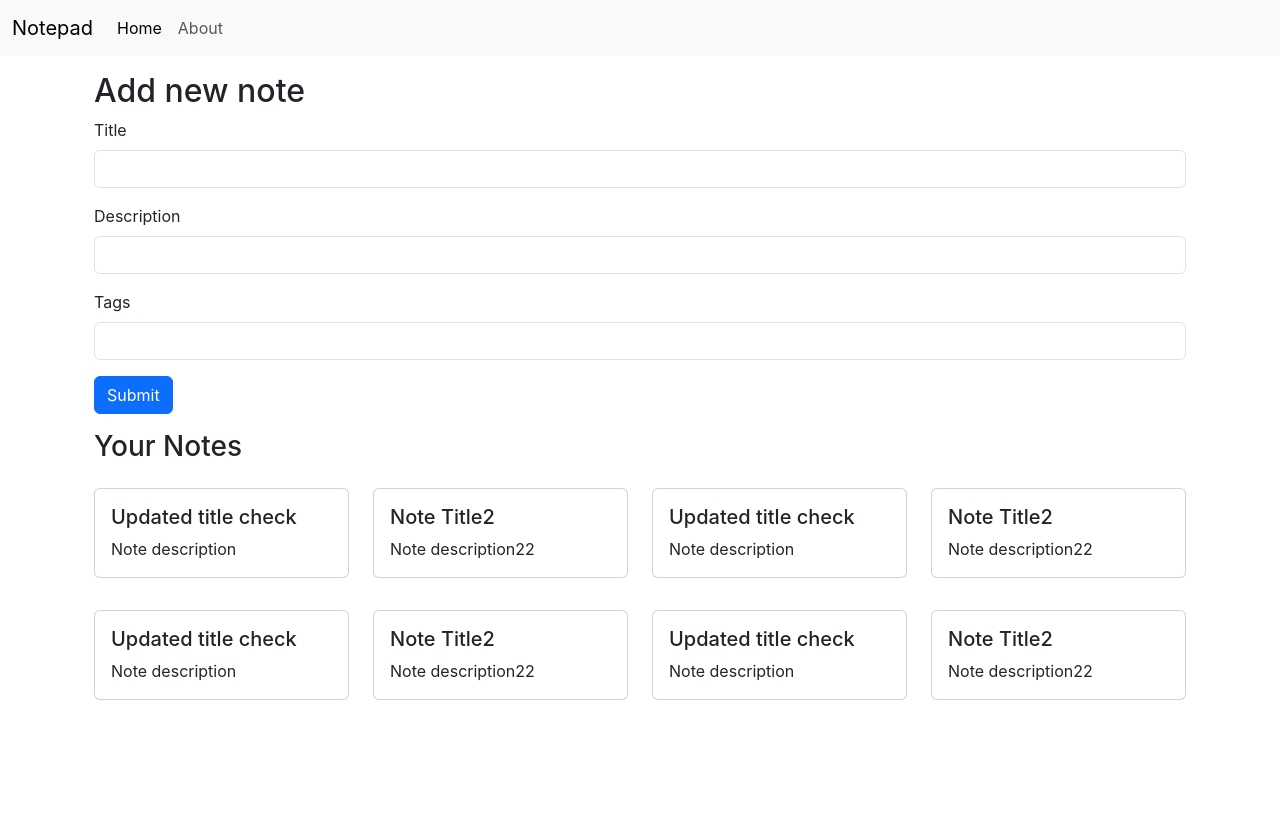
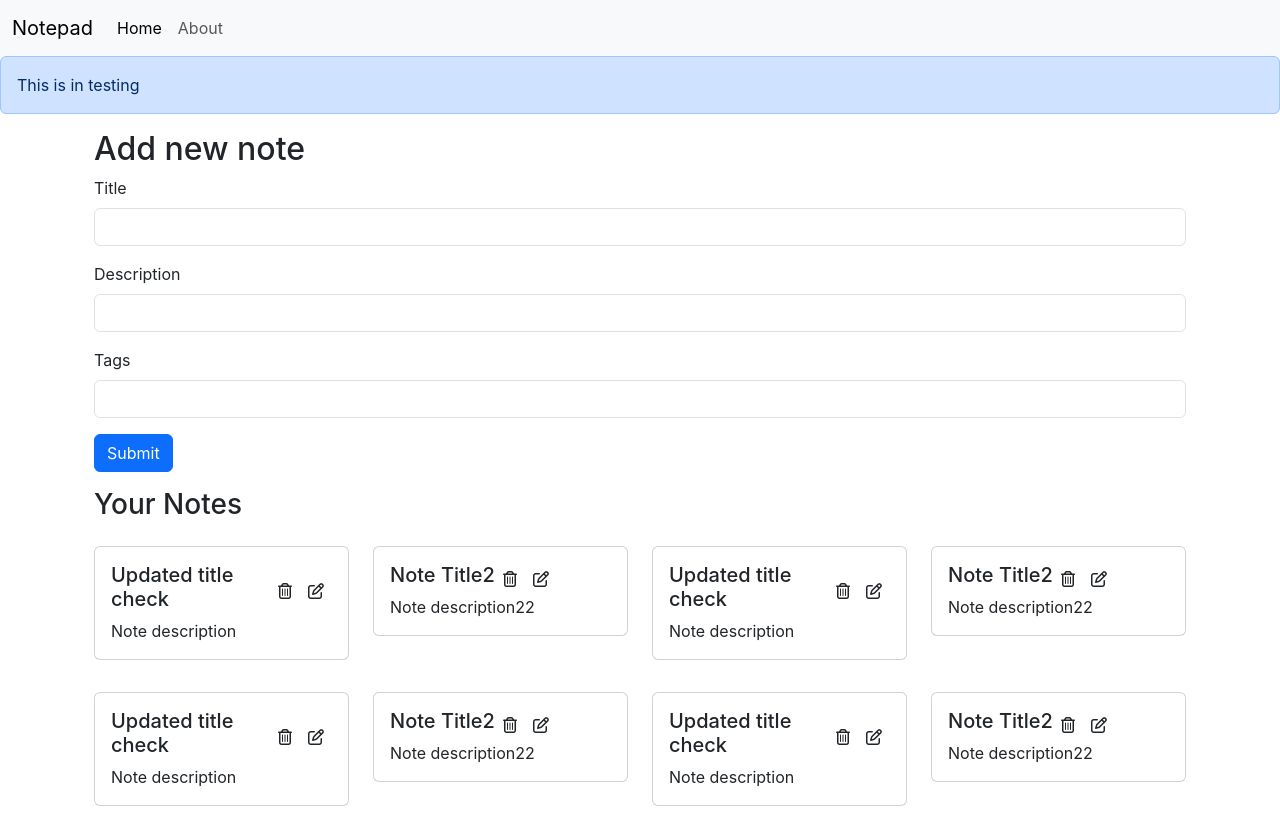
Before and after one commit to 5AIPAVAN/Notepad-Understanding-React, a React (Create React App) app: page / in a window 1280 px wide. Before the commit the page ends 800 px from the top, so only its background shows below. Built offline with nearby package versions, Linux system fonts and the light colour scheme.

Commit message:
AddNote and deletenote frontend functions added-see onchange handling for inputs here

```diff
--- a/public/index.html
+++ b/public/index.html
@@ -18,7 +18,7 @@
   <body>
     <noscript>You need to enable JavaScript to run this app.</noscript>
     <div id="root"></div>
-
+    <script src="https://kit.fontawesome.com/26504e4a1f.js" crossorigin="anonymous"></script>
     <script src="https://cdn.jsdelivr.net/npm/bootstrap@5.3.3/dist/js/bootstrap.bundle.min.js" integrity="sha384-YvpcrYf0tY3lHB60NNkmXc5s9fDVZLESaAA55NDzOxhy9GkcIdslK1eN7N6jIeHz" crossorigin="anonymous"></script>
   </body>
 </html>
--- a/src/App.js
+++ b/src/App.js
@@ -5,12 +5,14 @@ import Navbar from './components/Navbar';
 import React from "react";
 import { BrowserRouter, Routes, Route } from 'react-router-dom';
 import NoteState from './context/notes/NoteState';
+import Alert from './components/Alert';
 function App() {
   return (
     <>
     <NoteState>
     <BrowserRouter>
     <Navbar />
+    <Alert/>
     <div className="container">
     <Routes>
       <Route path="/" element={<Home />} />
--- /dev/null
+++ b/src/components/AddNote.js
@@ -0,0 +1,45 @@
+import React, { useContext, useState } from 'react'
+import Notes from './Notes'
+import noteContext from '../context/notes/noteContext';
+export default function AddNote() {
+
+    let contextt = useContext(noteContext);
+
+    const [notee,setNotee] = useState({title:'',description:'',tags:''});
+
+    // remember the way we handled on change
+    const handleChange=(e)=>{
+        setNotee({...notee,[e.target.name]:e.target.value});
+    }
+
+    const handleSubmit=(e)=>{
+        e.preventDefault(); // prevents the default nature of the button -> i.e page refresh
+        contextt.addNote(notee.title,notee.description,notee.tags);
+        setNotee({title:'',description:'',tags:''});
+    }
+
+
+    return (
+        <div className='container my-3'>
+            <h2>Add new note</h2>
+            <form >
+                <div className="mb-3">
+                    <label htmlFor="title" className="form-label">Title</label>
+                    <input type="text" className="form-control" name="title" value={notee.title} id="exampleInputEmail1" aria-describedby="emailHelp" onChange={handleChange} />
+                </div>
+                <div className="mb-3">
+                    <label htmlFor="description" className="form-label">Description</label>
+                    <input type="text" className="form-control" name="description" value={notee.description} id="exampleInputPassword1" onChange={handleChange}  />
+                </div>
+                <div className="mb-3">
+                    <label htmlFor="tags" className="form-label">Tags</label>
+                    <input type="text" className="form-control" name="tags" value={notee.tags} id="exampleInputPassword1" onChange={handleChange}  />
+                </div>
+
+                <button type="submit" className="btn btn-primary" onClick={handleSubmit}>Submit</button>
+            </form>
+
+            <Notes />
+        </div>
+    )
+}
--- /dev/null
+++ b/src/components/Alert.js
@@ -0,0 +1,10 @@
+import React from 'react'
+
+export default function Alert(props) {
+    const {description} = props;
+  return (
+    <div className="alert alert-primary" role="alert">
+    This is in testing {description}
+  </div>
+  )
+}
--- a/src/components/Home.js
+++ b/src/components/Home.js
@@ -1,30 +1,13 @@
 import React from 'react'
-import Notes from './Notes'
+import AddNote from './AddNote'
+
 
 
 export default function Home() {
 
   return (
-    <div className='container my-3'>
-      <h2>Add new note</h2>
-      <form>
-  <div class="mb-3">
-    <label for="exampleInputEmail1" class="form-label">Title</label>
-    <input type="text" class="form-control" id="exampleInputEmail1" aria-describedby="emailHelp"/>
-  </div>
-  <div class="mb-3">
-    <label for="exampleInputPassword1" class="form-label">Description</label>
-    <input type="text" class="form-control" id="exampleInputPassword1"/>
-  </div>
-  <div class="mb-3">
-    <label for="exampleInputPassword1" class="form-label">Tags</label>
-    <input type="text" class="form-control" id="exampleInputPassword1"/>
-  </div>
-
-  <button type="submit" class="btn btn-primary">Submit</button>
-</form>
-
-<Notes/>
-    </div>
+    <>
+    <AddNote/>
+    </>
   )
 }
--- a/src/components/Navbar.js
+++ b/src/components/Navbar.js
@@ -12,19 +12,19 @@ export default function Navbar() {
 
   return (
     <>
-<nav class="navbar navbar-expand-lg bg-body-tertiary">
-  <div class="container-fluid">
-    <Link class="navbar-brand" to="/">Notepad</Link>
-    <button class="navbar-toggler" type="button" data-bs-toggle="collapse" data-bs-target="#navbarSupportedContent" aria-controls="navbarSupportedContent" aria-expanded="false" aria-label="Toggle navigation">
-      <span class="navbar-toggler-icon"></span>
+<nav className="navbar navbar-expand-lg bg-body-tertiary">
+  <div className="container-fluid">
+    <Link className="navbar-brand" to="/">Notepad</Link>
+    <button className="navbar-toggler" type="button" data-bs-toggle="collapse" data-bs-target="#navbarSupportedContent" aria-controls="navbarSupportedContent" aria-expanded="false" aria-label="Toggle navigation">
+      <span className="navbar-toggler-icon"></span>
     </button>
-    <div class="collapse navbar-collapse" id="navbarSupportedContent">
-      <ul class="navbar-nav me-auto mb-2 mb-lg-0">
-        <li class="nav-item">
-          <Link class={`nav-link ${location.pathname==='/'? "active" : ""}`} aria-current="page" to="/">Home</Link>
+    <div className="collapse navbar-collapse" id="navbarSupportedContent">
+      <ul className="navbar-nav me-auto mb-2 mb-lg-0">
+        <li className="nav-item">
+          <Link className={`nav-link ${location.pathname==='/'? "active" : ""}`} aria-current="page" to="/">Home</Link>
         </li>
-        <li class="nav-item">
-          <Link class={`nav-link ${location.pathname==='/about'? "active" : ""}`} to="/about">About</Link>
+        <li className="nav-item">
+          <Link className={`nav-link ${location.pathname==='/about'? "active" : ""}`} to="/about">About</Link>
         </li>
      </ul>
 
--- a/src/components/NoteItem.js
+++ b/src/components/NoteItem.js
@@ -1,15 +1,25 @@
-import React from 'react'
+import React,{useContext} from 'react'
+import noteContext from '../context/notes/noteContext';
 
 export default function NoteItem(props) {
     const note = props.note;
+
+    const contextt = useContext(noteContext);
+    const {deleteNote} = contextt;
+
     return (
-        <div className="col-md-3 my-3">
-        <div className="card">
+        <div className="col-md-3">
+        <div className="card my-3">
             <div className="card-body">
-                <h5 className="card-title">{note.title}</h5>
+                <div className="d-flex align-items-center">
+                    <h5 className="card-title">{note.title}</h5>
+                    <i className="far fa-trash-alt mx-2" onClick={()=>deleteNote(note._id)} ></i>
+                    <i className="far fa-edit mx-2" ></i>
+                </div>
                 <p className="card-text">{note.description}</p>
+
             </div>
         </div>
-        </div>
+    </div>
     )
 }
--- a/src/components/Notes.js
+++ b/src/components/Notes.js
@@ -9,7 +9,7 @@ export default function Notes() {
             {
                 context.notes.map((note) =>
                     {
-                        return <NoteItem note={note}/>
+                        return <NoteItem key={note._id} note={note}/>
                     })
             }
         </div>
--- a/src/context/notes/NoteState.js
+++ b/src/context/notes/NoteState.js
@@ -24,7 +24,7 @@ export default function NoteState(props) {
           "__v": 0
         },
         {
-            "_id": "66f442af7925690a54cb5876",
+            "_id": "66f442af7925690a54cb5879",
             "user": "66f426486934a2fc99ccd77f",
             "title": "Updated title check",
             "description": "Note description",
@@ -33,7 +33,7 @@ export default function NoteState(props) {
             "__v": 0
           },
           {
-            "_id": "66f442c67925690a54cb5878",
+            "_id": "66f442c67925690a54cb58799",
             "user": "66f426486934a2fc99ccd77f",
             "title": "Note Title2",
             "description": "Note description22",
@@ -42,7 +42,7 @@ export default function NoteState(props) {
             "__v": 0
           },
           {
-            "_id": "66f442af7925690a54cb5876",
+            "_id": "66f442af7925690a54cb58788",
             "user": "66f426486934a2fc99ccd77f",
             "title": "Updated title check",
             "description": "Note description",
@@ -51,7 +51,7 @@ export default function NoteState(props) {
             "__v": 0
           },
           {
-            "_id": "66f442c67925690a54cb5878",
+            "_id": "66f442c67925690a54cb587844",
             "user": "66f426486934a2fc99ccd77f",
             "title": "Note Title2",
             "description": "Note description22",
@@ -60,7 +60,7 @@ export default function NoteState(props) {
             "__v": 0
           },
           {
-            "_id": "66f442af7925690a54cb5876",
+            "_id": "66f442af7925690a54cb58755",
             "user": "66f426486934a2fc99ccd77f",
             "title": "Updated title check",
             "description": "Note description",
@@ -69,7 +69,7 @@ export default function NoteState(props) {
             "__v": 0
           },
           {
-            "_id": "66f442c67925690a54cb5878",
+            "_id": "66f442c67925690a54cb58782",
             "user": "66f426486934a2fc99ccd77f",
             "title": "Note Title2",
             "description": "Note description22",
@@ -83,24 +83,37 @@ export default function NoteState(props) {
     // declare what ever normal variables,functions,state variables here
     // you can you whatever decalred here by using this context (donot forget to mention in value={} to use)
 
-    const [player, setPlayer] = useState({
-        "name": "pandya",
-        "team": "india"
-    });
 
-    const updatePlayer = () => {
+    const addNote=(title,description,tag)=>{
+        const newNote = {
+            "_id": "66f442c67925690a54cb58782777",
+            "user": "66f426486934a2fc99ccd77f",
+            "title": title,
+            "description": description,
+            "tag": tag,
+            "date": "2024-09-25T17:05:10.915Z",
+            "__v": 0
+          }
 
-        setTimeout(() => {
-            setPlayer({
-                "name": "updated pandya",
-                "team": "updated india"
-            })
-        }, 2000)
+          setNotes(notes.concat(newNote));
+    }
+
+
+    const UpdateNote=()=>{
 
     }
 
+
+    const deleteNote=(id)=>{
+        console.log("Deleting not with id :"+id);
+        const updatednotes = notes.filter((note)=>{
+          return note._id!==id;
+        })
+        setNotes(updatednotes);
+    }
+
     return (
-        <NoteContext.Provider value={{player,updatePlayer,notes,setNotes}}>
+        <NoteContext.Provider value={{addNote,notes,setNotes,deleteNote}}>
             {props.children}
         </NoteContext.Provider>
     )
--- a/src/index.css
+++ b/src/index.css
@@ -11,3 +11,7 @@ code {
   font-family: source-code-pro, Menlo, Monaco, Consolas, 'Courier New',
     monospace;
 }
+
+i {
+  cursor: pointer;
+}
```
